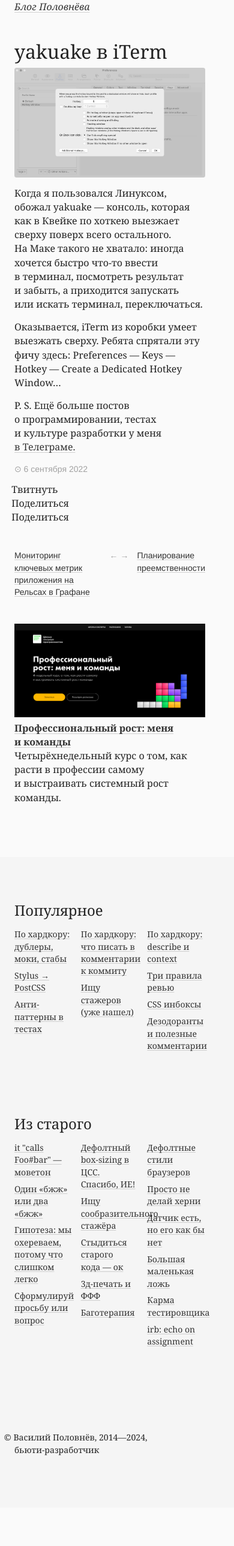
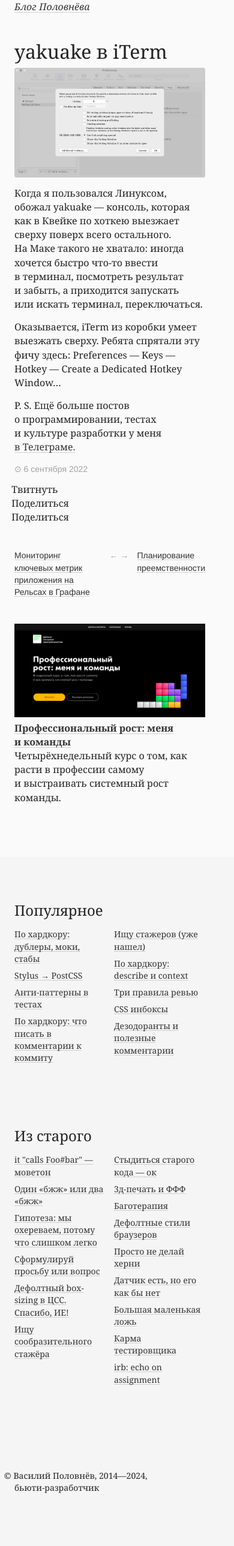
Before and after one commit to vast/vast.github.io, a Jekyll site: the page built from _posts/2022-09-06-iterm-yakuake.md, in a window 390 px wide. Shown: the whole page at 60% size. Built offline with Jekyll 4.4.1, drawn with Linux system fonts in a browser that asks for light colours; a style sheet for code colours, icons or effects is not loaded; before the commit the page ends 2514 px from its top, so only the background shows below that.

Commit message:
fix related posts on narrow mobile

```diff
--- a/_sass/modules/_posts.scss
+++ b/_sass/modules/_posts.scss
@@ -111,6 +111,10 @@
   columns: 3;
   margin-left: 0;
 
+  @media (max-width: 480px) {
+    columns: 2;
+  }
+
   li {
     display: inline-block;
     vertical-align: top;
```
